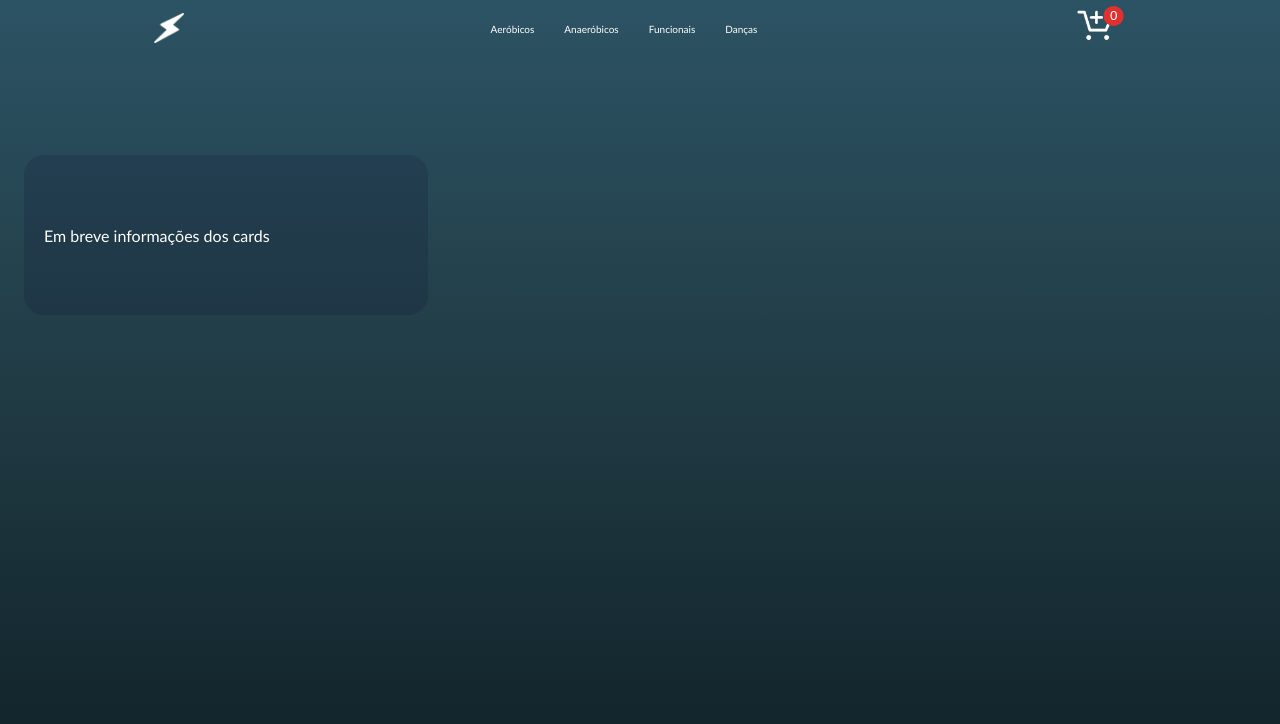
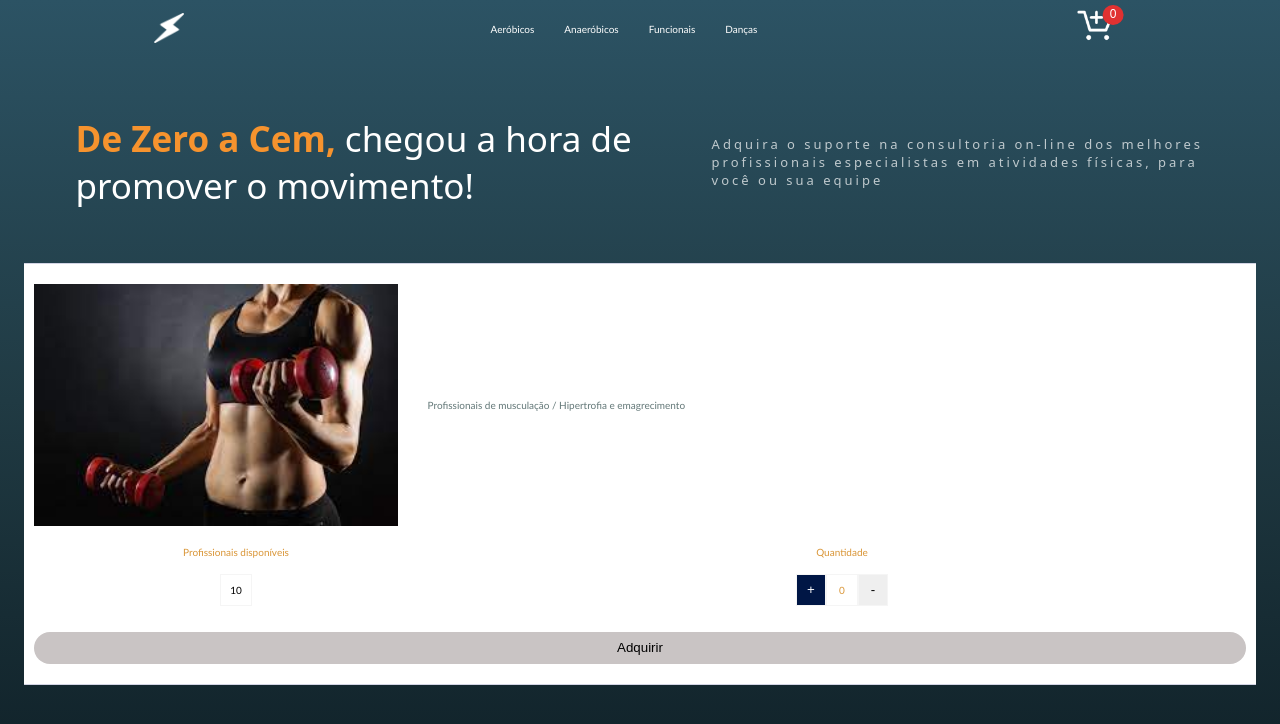
Before and after one commit to Ivina-als/MoveTimeSilva, a React (Vite) app: page / in a window 1280 px wide. Shown: the top 724 px of the page. Built offline with nearby package versions, Linux system fonts and the light colour scheme.

Commit message:
creaded itemCount

```diff
--- a/src/App.css
+++ b/src/App.css
@@ -13,6 +13,7 @@
   height: 100svh;
   width: 100%;
   margin: 0;
+  overflow-y: auto;
   background: #0f2027;
   background: -webkit-linear-gradient(to bottom, #2c5364, #203a43, #0f2027);
   background: linear-gradient(to bottom, #2c5364, #203a43, #0f2027);
--- a/src/App.jsx
+++ b/src/App.jsx
@@ -2,11 +2,14 @@ import { useState } from "react";
 import "./App.css";
 import NavBar from "./components/NavBar";
 import ItemListContainer from "./components/ItemListContainer";
+import PokeApi from "./components/PokeApi";
 
 function App() {
   const [open, setOpen] = useState(false);
   const [countCart, setCountCart] = useState(0);
   const [greeting] = useState("Em breve informações dos cards");
+  const [onAdd, setOnAdd] = useState(0);
+  const [stock, setStock] = useState(10);
 
   return (
     <div className="container-e-commerce">
@@ -16,7 +19,16 @@ function App() {
         open={open}
         setOpen={setOpen}
       />
-      <ItemListContainer greeting={greeting} />
+      <ItemListContainer
+        setCountCart={setCountCart}
+        countCart={countCart}
+        onAdd={onAdd}
+        setOnAdd={setOnAdd}
+        greeting={greeting}
+        stock={stock}
+        setStock={setStock}
+      />
+      {/* <PokeApi /> */}
     </div>
   );
 }
--- a/src/components/CartWidget/index.jsx
+++ b/src/components/CartWidget/index.jsx
@@ -1,3 +1,4 @@
+/* eslint-disable react/prop-types */
 import cart from "/cart.png";
 import styles from "./style.module.scss";
 
--- a/src/components/CartWidget/style.module.scss
+++ b/src/components/CartWidget/style.module.scss
@@ -11,14 +11,15 @@
 }
 
 .quantity {
+  font-size: 12px;
   cursor: pointer;
   background-color: rgb(224, 49, 49);
   color: white;
   position: absolute;
   width: 40%;
   height: 40%;
-  top: 25%;
-  left: 85%;
+  top: 23%;
+  left: 84%;
   transform: translate(-50%, -50%);
   border-radius: 50%;
   text-align: center;
--- /dev/null
+++ b/src/components/ItemCount/index.tsx
@@ -0,0 +1,68 @@
+/* eslint-disable react/prop-types */
+import React from "react";
+import styles from "./style.module.scss";
+import gym from "/gym.jpg";
+
+const ItemCount = (props) => {
+  return (
+    <div className={styles.module}>
+      <div className={styles.contentCardLeft}>
+        <img className={styles.imgCard} src={gym} />
+        <p>Profissionais de musculação / Hipertrofia e emagrecimento</p>
+      </div>
+      <div className={styles.containerItemList}>
+        <div className={styles.submenu}>
+          <div className={styles.containerAvailability}>
+            <span>Profissionais disponíveis</span>
+          </div>
+          <div className={styles.containerQuantity}>
+            <span>Quantidade</span>
+          </div>
+          <div className={styles.quantityNumber}>{props.stock}</div>
+          <div className={styles.buttonsQuantity}>
+            <button
+              className={`${styles.size} ${styles.increase}`}
+              onClick={() => {
+                if (props.stock > 0) {
+                  props.setOnAdd(props.onAdd + 1);
+                  props.setStock(props.stock - 1);
+                }
+              }}
+            >
+              +
+            </button>
+            <div className={`${styles.size}`}>{props.onAdd}</div>
+            <button
+              className={`${styles.size} ${styles.decrease}`}
+              onClick={() => {
+                if (props.onAdd != 0) {
+                  props.setOnAdd(props.onAdd - 1);
+                  props.setStock(props.stock + 1);
+                }
+              }}
+            >
+              -
+            </button>
+          </div>
+        </div>
+      </div>
+      <button
+        className={
+          (props.stock == 0 && props.onAdd == 0) || props.onAdd == 0
+            ? `${styles.buttonWishDisable}`
+            : `${styles.buttonWish}`
+        }
+        onClick={() => {
+          if ((props.stock != 0 && props.onAdd != 0) || props.onAdd != 0) {
+            props.setCountCart(props.onAdd);
+            props.setOnAdd(0);
+          }
+        }}
+      >
+        Adquirir
+      </button>
+    </div>
+  );
+};
+
+export default ItemCount;
--- /dev/null
+++ b/src/components/ItemCount/style.module.scss
@@ -0,0 +1,101 @@
+.module {
+  display: flex;
+  flex-direction: column;
+  gap: 20px;
+  padding: 20px 10px 20px;
+  //   border-radius: 20px;
+  background-color: white;
+  border-bottom: 1px solid rgb(144 148 188 / 40%);
+  border-top: 1px solid rgb(144 148 188 / 40%);
+  margin: 24px;
+  button {
+    // cursor: pointer;
+    height: 32px;
+  }
+}
+
+.contentCardLeft {
+  display: flex;
+  gap: 30px;
+  align-items: center;
+  font-family: "Gill Sans", "Gill Sans MT", Calibri, "Trebuchet MS";
+  font-size: 10px;
+  color: #2e4949bf;
+  p {
+    flex-wrap: wrap;
+    font-family: "Gill Sans", "Gill Sans MT", Calibri, "Trebuchet MS";
+  }
+}
+
+.imgCard {
+  width: 30%;
+}
+
+.containerItemList {
+  display: flex;
+}
+
+.submenu {
+  width: 100%;
+  display: grid;
+  grid-template-columns: 1fr 2fr;
+  grid-template-rows: 1fr 2fr;
+  place-items: center;
+  color: #d58a22e8;
+  font-size: 10px;
+  font-family: "Gill Sans", "Gill Sans MT", Calibri, "Trebuchet MS";
+  .containerAvailability,
+  .containerQuantity {
+    padding-bottom: 10px;
+  }
+}
+
+.buttonsQuantity {
+  display: flex;
+  align-items: center;
+}
+
+.size {
+  border: 1px solid #f5f5f5;
+  display: flex;
+  width: 30px;
+  height: 30px;
+  align-items: center;
+  justify-content: center;
+}
+
+.quantityNumber {
+  width: 30px;
+  height: 30px;
+  display: flex;
+  justify-content: center;
+  align-items: center;
+  color: black;
+  border: 1px solid #f5f5f5;
+}
+
+.buttonWish {
+  background-color: #d58a22e8;
+  color: white;
+  border: none;
+  border-radius: 30px;
+  cursor: pointer;
+}
+
+.buttonWishDisable {
+  background-color: #c9c4c4;
+  color: black;
+  cursor: not-allowed;
+  border: none;
+  border-radius: 30px;
+}
+
+.decrease,
+.increase {
+  cursor: pointer;
+}
+
+.increase {
+  background-color: #001645;
+  color: white;
+}
--- a/src/components/ItemListContainer/index.jsx
+++ b/src/components/ItemListContainer/index.jsx
@@ -1,8 +1,22 @@
 /* eslint-disable react/prop-types */
+import ItemCount from "../ItemCount";
 import styles from "./style.module.scss";
 
 function ItemListContainer(props) {
-  return <div className={styles.containerCards}>{props.greeting}</div>;
+  return (
+    <>
+      <div className={styles.containerCards}>
+        <p className={styles.contentParagraphTop}>
+          <b>De Zero a Cem,</b> chegou a hora de promover o movimento!
+        </p>
+        <aside className={styles.contentasideTop}>
+          Adquira o suporte na consultoria on-line dos melhores profissionais
+          especialistas em atividades físicas, para você ou sua equipe
+        </aside>
+      </div>
+      <ItemCount {...props} />
+    </>
+  );
 }
 
 export default ItemListContainer;
--- a/src/components/ItemListContainer/style.module.scss
+++ b/src/components/ItemListContainer/style.module.scss
@@ -1,13 +1,55 @@
 .containerCards {
-  flex-wrap: wrap;
-  padding-left: 20px;
+  // padding-left: 20px;
+  // display: flex;
+  // align-items: center;
+  // width: 30%;
+  // height: 20%;
+  // border-radius: 20px;
+  // color: white;
+  // background-color: rgba(#121533, 0.2);
+  padding: 60px 24px 30px 24px;
+  // flex-wrap: wrap;
+  display: flex;
+  flex-direction: column;
+  justify-content: center;
+  font-family: "Gill Sans", "Gill Sans MT", Calibri, "Trebuchet MS";
+  gap: 20px;
+}
+
+.contentParagraphTop {
+  margin: 0;
+  // width: 40%;
+  font-family: system-ui, -apple-system, BlinkMacSystemFont, "Segoe UI", Roboto,
+    Oxygen, Ubuntu, Cantarell, "Open Sans", "Helvetica Neue", sans-serif;
+  color: white;
+  font-size: 35px;
+  b {
+    color: #f6932e;
+  }
+}
+
+.contentasideTop {
   display: flex;
   align-items: center;
-  width: 30%;
-  height: 20%;
-  margin: 100px 0 0 24px;
-  border-radius: 20px;
+  font-family: system-ui, -apple-system, BlinkMacSystemFont, "Segoe UI", Roboto,
+    Oxygen, Ubuntu, Cantarell, "Open Sans", "Helvetica Neue", sans-serif;
+  // width: 40%;
   color: white;
-  background-color: rgba(#121533, 0.2);
-  font-family: "Gill Sans", "Gill Sans MT", Calibri, "Trebuchet MS";
+  opacity: 0.7;
+  font-size: small;
+  letter-spacing: 3px;
 }
+
+@media screen and (min-width: 768px) {
+  .containerCards {
+    flex-direction: row;
+  }
+
+  .contentParagraphTop {
+    width: 50%;
+  }
+
+  .contentasideTop {
+    width: 40%;
+  }
+}
--- /dev/null
+++ b/src/components/PokeApi/index.jsx
@@ -0,0 +1,38 @@
+import React, { useState, useEffect } from "react";
+
+const PokeApi = () => {
+  const [numberItens] = useState(10);
+  const [pokemonList, setPokemonList] = useState([]);
+
+  useEffect(() => {
+    const fetchData = async () => {
+      try {
+        const response = await fetch(
+          `https://pokeapi.co/api/v2/pokemon/?offset=${numberItens}&limit=${numberItens}`
+        );
+        if (!response) throw new Error("Failed to fetch data");
+
+        const data = await response.json();
+        setPokemonList(data.results);
+      } catch (error) {
+        console.error("Error fetching data:", error);
+      }
+    };
+
+    fetchData();
+    // eslint-disable-next-line react-hooks/exhaustive-deps
+  }, []);
+
+  return (
+    <>
+      <h2>Pokemon List</h2>
+      <ul>
+        {pokemonList.map((pokemon, index) => (
+          <li key={index}>{pokemon.name}</li>
+        ))}
+      </ul>
+    </>
+  );
+};
+
+export default PokeApi;
```
Also changed, not shown: public/gym.jpg (added).
